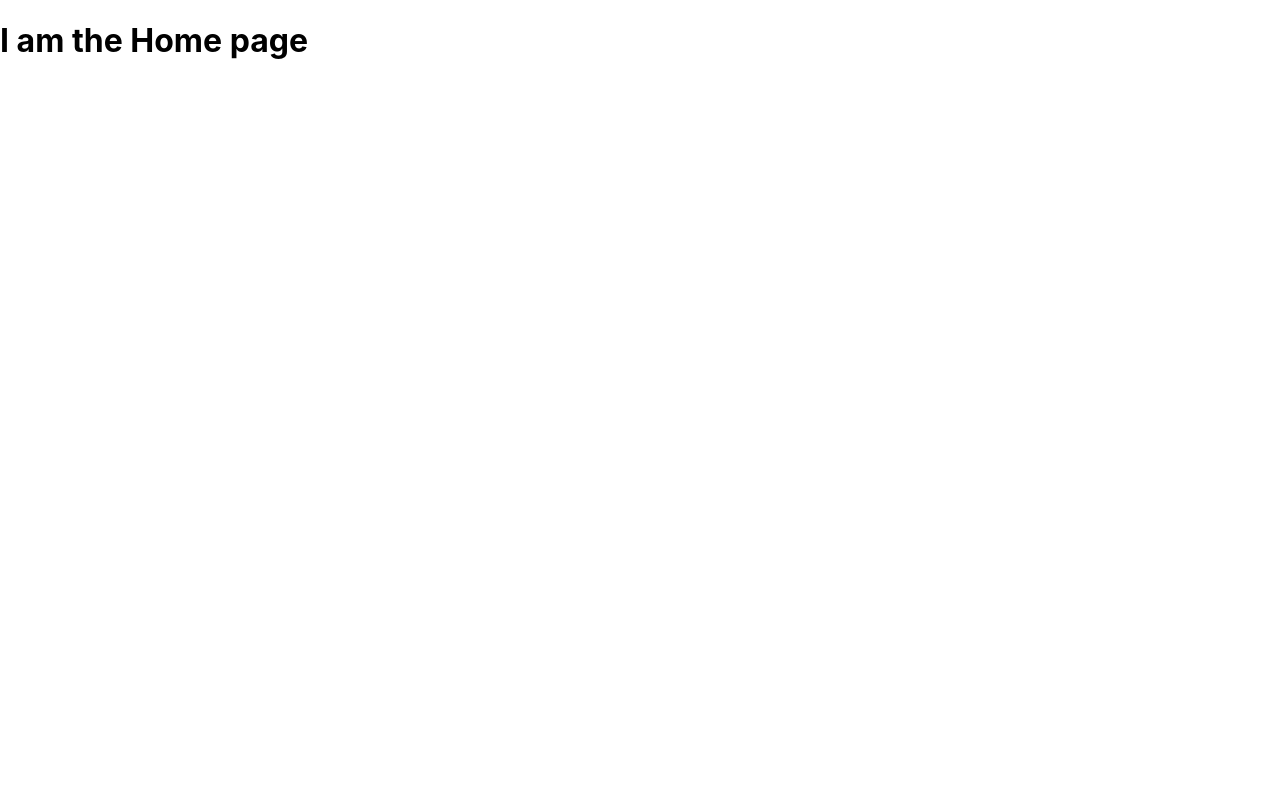
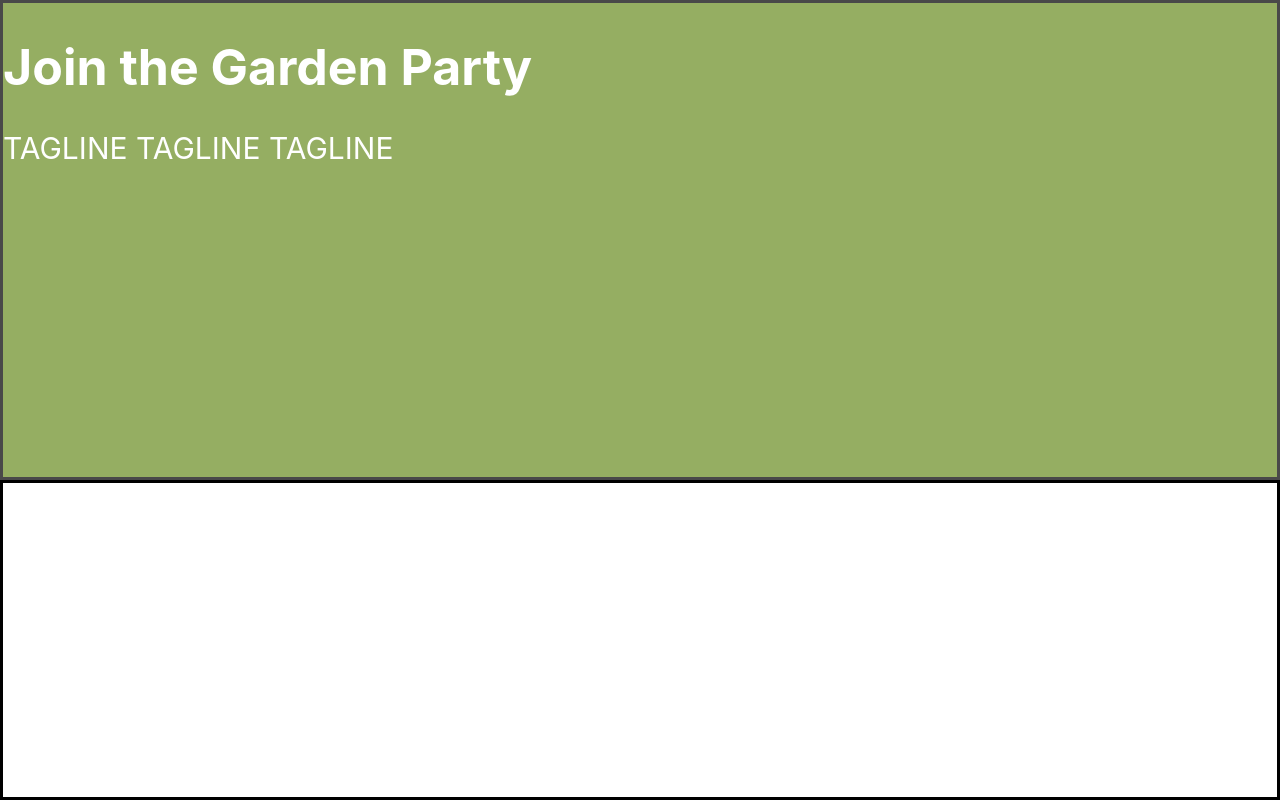
Before and after one commit to pirainogi/garden-pi-frontend, a React (Create React App) app: page / in a window 1280 px wide. Built offline with nearby package versions, Linux system fonts and the light colour scheme.

Commit message:
home pg css

```diff
--- a/src/components/home.js
+++ b/src/components/home.js
@@ -1,10 +1,18 @@
 import React from 'react';
+import '../css/home.css'
 
 const Home = () => {
 
   return(
-    <div>
-      <h1> I am the Home page</h1>
+    <div className="container">
+      <div className="tophalf">
+        <form>
+        </form>
+        <h1> Join the Garden Party</h1>
+        <p> TAGLINE TAGLINE TAGLINE</p>
+      </div>
+      <div className="bottomhalf">
+      </div>
     </div>
   )
 }
--- /dev/null
+++ b/src/css/home.css
@@ -0,0 +1,31 @@
+.container {
+  display: grid;
+  grid-template-rows: 60vh 40vh;
+  grid-template-areas:
+  "top"
+  "bottom";
+}
+
+.tophalf {
+  border: solid;
+  border-width: 3px;
+  grid-area: top;
+  background-color: #6B8E23;
+  opacity: .71;
+}
+
+.tophalf h1 {
+  color: white;
+  font-size: 50px;
+}
+
+.tophalf p {
+  color: white;
+  font-size: 30px;
+}
+
+.bottomhalf {
+  border: solid;
+  border-width: 3px;
+  grid-area: bottom;
+}
```
